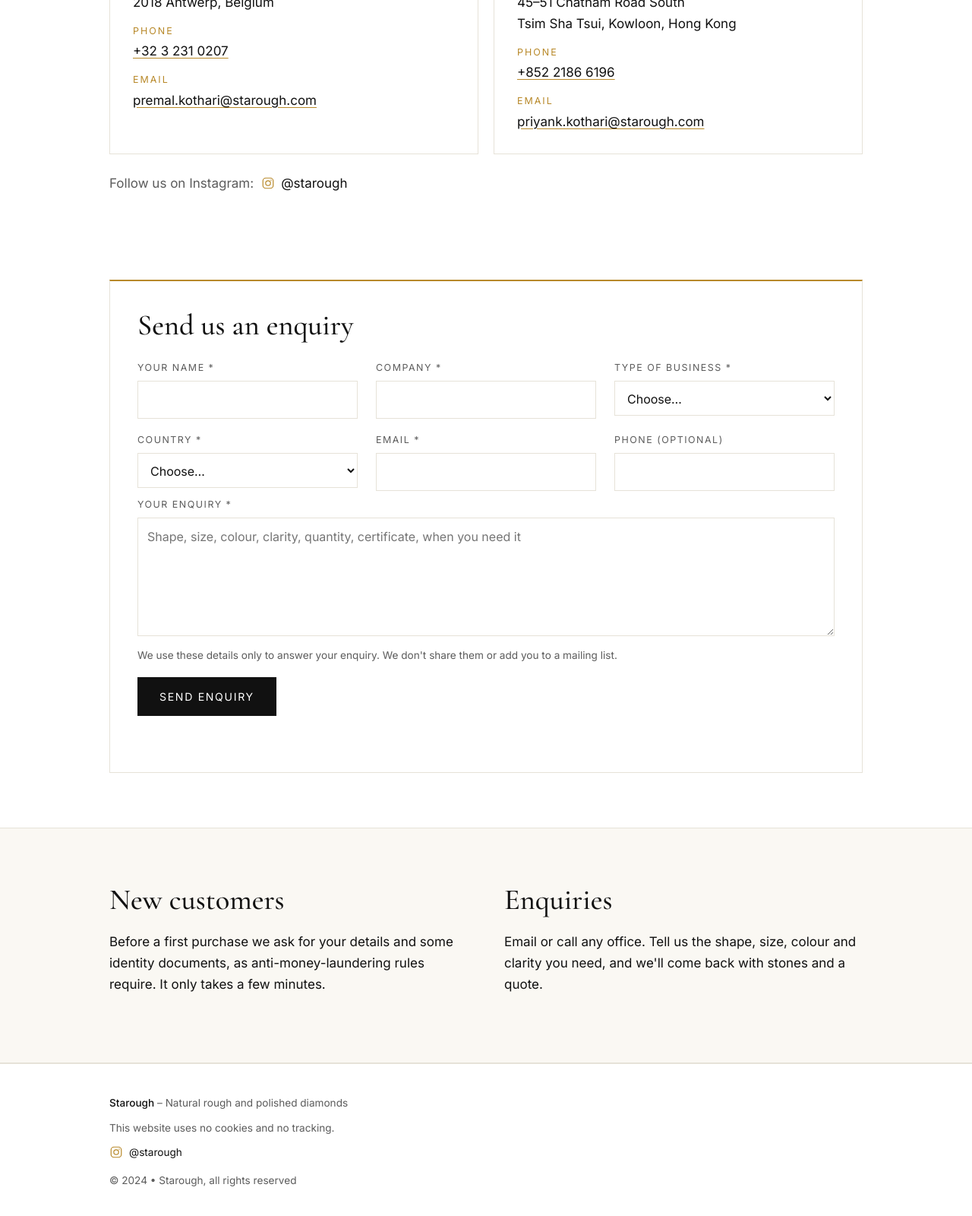
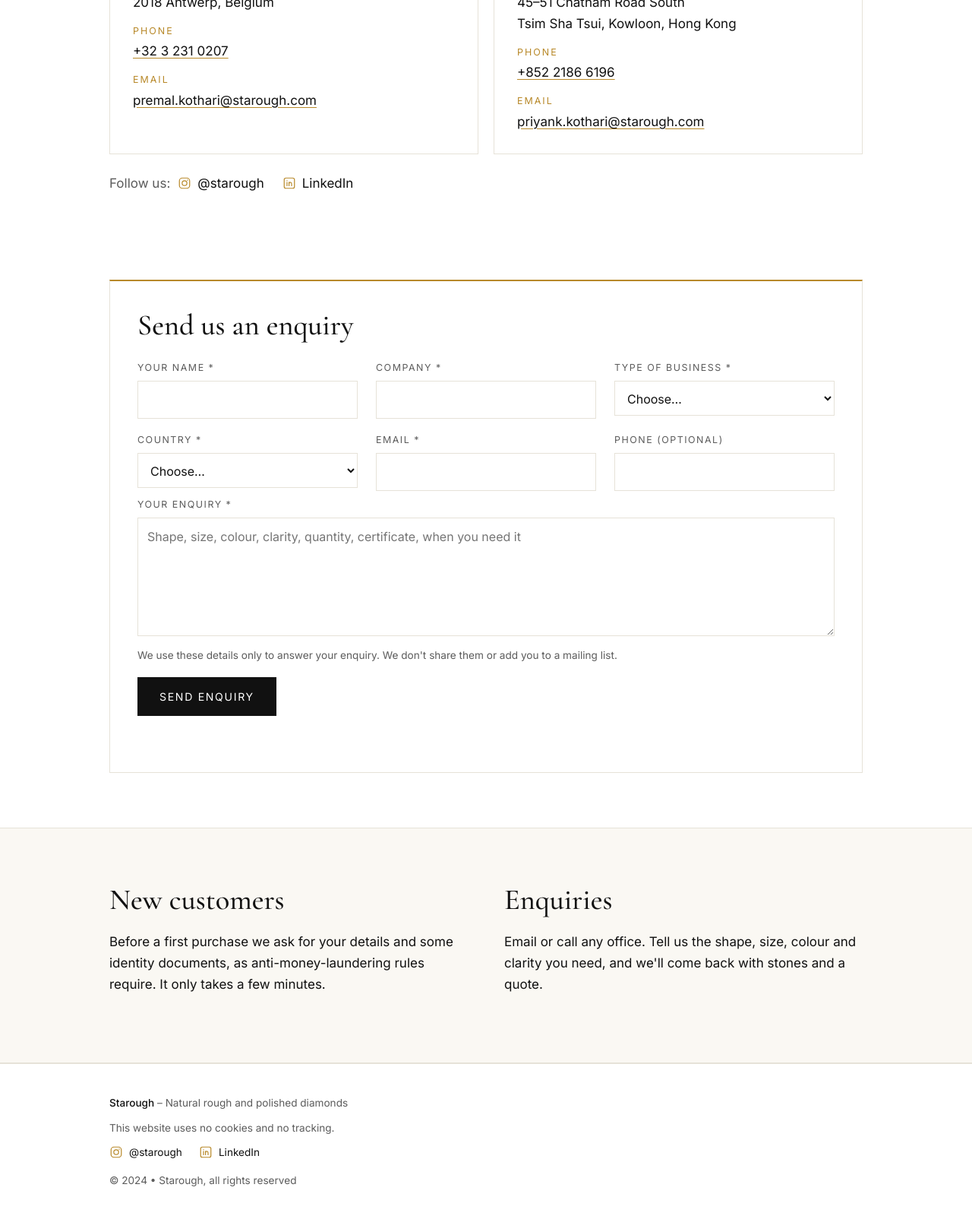
Before and after one commit to Starough/starough-website, a plain HTML site: page contact.html in a window 1280 px wide. Shown: the part 1388-2988 px from the top of the page at 76% size. Drawn offline with nearby package versions, Linux system fonts and the light colour scheme.

Commit message:
Website: LinkedIn link next to Instagram
Co-Authored-By: Claude Opus 5.5 <noreply@anthropic.com>

```diff
--- a/contact.html
+++ b/contact.html
@@ -71,7 +71,7 @@
     </article>
 
     </div>
-    <p class="follow">Follow us on Instagram: <a class="insta" href="https://www.instagram.com/starough/" target="_blank" rel="noopener"><svg viewBox="0 0 24 24" width="18" height="18" aria-hidden="true"><rect x="3" y="3" width="18" height="18" rx="5" fill="none" stroke="currentColor" stroke-width="1.6"/><circle cx="12" cy="12" r="4.2" fill="none" stroke="currentColor" stroke-width="1.6"/><circle cx="17.3" cy="6.7" r="1.1" fill="currentColor"/></svg><span>@starough</span></a></p>
+    <p class="follow">Follow us: <a class="insta" href="https://www.instagram.com/starough/" target="_blank" rel="noopener"><svg viewBox="0 0 24 24" width="18" height="18" aria-hidden="true"><rect x="3" y="3" width="18" height="18" rx="5" fill="none" stroke="currentColor" stroke-width="1.6"/><circle cx="12" cy="12" r="4.2" fill="none" stroke="currentColor" stroke-width="1.6"/><circle cx="17.3" cy="6.7" r="1.1" fill="currentColor"/></svg><span>@starough</span></a><a class="insta" href="https://www.linkedin.com/company/22432444/" target="_blank" rel="noopener"><svg viewBox="0 0 24 24" width="18" height="18" aria-hidden="true"><rect x="3" y="3" width="18" height="18" rx="3" fill="none" stroke="currentColor" stroke-width="1.6"/><path d="M8 10.5v6M8 7.6v.1M11.5 16.5v-6M11.5 13.2c0-1.6 1-2.7 2.4-2.7s2.1 1 2.1 2.7v3.3" fill="none" stroke="currentColor" stroke-width="1.6" stroke-linecap="round"/></svg><span>LinkedIn</span></a></p>
   </div>
 </section>
 <section id="enquiry" style="padding-top:24px">
@@ -157,7 +157,7 @@
   <div class="wrap">
     <div><strong>Starough</strong> – Natural rough and polished diamonds</div>
     <div>This website uses no cookies and no tracking.</div>
-    <div><a class="insta" href="https://www.instagram.com/starough/" target="_blank" rel="noopener"><svg viewBox="0 0 24 24" width="18" height="18" aria-hidden="true"><rect x="3" y="3" width="18" height="18" rx="5" fill="none" stroke="currentColor" stroke-width="1.6"/><circle cx="12" cy="12" r="4.2" fill="none" stroke="currentColor" stroke-width="1.6"/><circle cx="17.3" cy="6.7" r="1.1" fill="currentColor"/></svg><span>@starough</span></a></div>
+    <div><span class="socials"><a class="insta" href="https://www.instagram.com/starough/" target="_blank" rel="noopener"><svg viewBox="0 0 24 24" width="18" height="18" aria-hidden="true"><rect x="3" y="3" width="18" height="18" rx="5" fill="none" stroke="currentColor" stroke-width="1.6"/><circle cx="12" cy="12" r="4.2" fill="none" stroke="currentColor" stroke-width="1.6"/><circle cx="17.3" cy="6.7" r="1.1" fill="currentColor"/></svg><span>@starough</span></a><a class="insta" href="https://www.linkedin.com/company/22432444/" target="_blank" rel="noopener"><svg viewBox="0 0 24 24" width="18" height="18" aria-hidden="true"><rect x="3" y="3" width="18" height="18" rx="3" fill="none" stroke="currentColor" stroke-width="1.6"/><path d="M8 10.5v6M8 7.6v.1M11.5 16.5v-6M11.5 13.2c0-1.6 1-2.7 2.4-2.7s2.1 1 2.1 2.7v3.3" fill="none" stroke="currentColor" stroke-width="1.6" stroke-linecap="round"/></svg><span>LinkedIn</span></a></span></div>
     <div>© 2024 • Starough, all rights reserved</div>
   </div>
 </footer>
--- a/style.css
+++ b/style.css
@@ -192,3 +192,6 @@ figure { margin: 0; }
 
 .photo-band.duo { display: grid; grid-template-columns: 1fr 1fr; grid-template-rows: 100%; gap: 3px; background: #fff; height: clamp(220px, 34vw, 440px); }
 .photo-band.duo img { min-width: 0; min-height: 0; height: 100%; object-position: center; }
+
+.socials { display: inline-flex; gap: 22px; flex-wrap: wrap; }
+.follow .insta + .insta { margin-left: 14px; }
```
Also changed, not shown: about.html (+1 -1 lines), index.html (+1 -1 lines), stones.html (+1 -1 lines).
